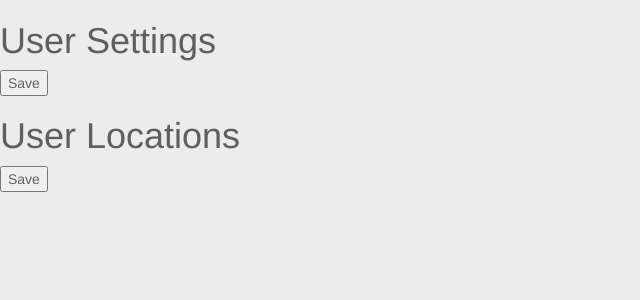
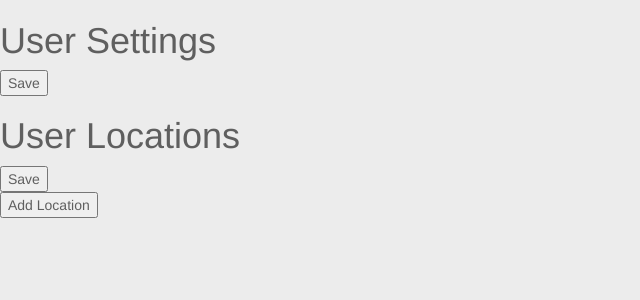
Before and after one commit to gacelabs/digi-farm, a CodeIgniter app: page /localfarm/index.php/dashboard/profile/1 in a window 1280 px wide. Shown: the part 150-450 px from the top of the page, without its empty margins (0-640 px from the left). Run offline with CodeIgniter, Linux system fonts and the light colour scheme; the visitor is signed in with stand-in values (Sample User, id 1); data that the repository does not hold is empty; some libraries are stand-ins or nearby versions.

Commit message:
profile page

```diff
--- a/application/views/templates/dashboard/profile.php
+++ b/application/views/templates/dashboard/profile.php
@@ -81,3 +81,4 @@
 	<?php endforeach ?>
 	<button>Save</button>
 </form>
+<button>Add Location</button>
```
